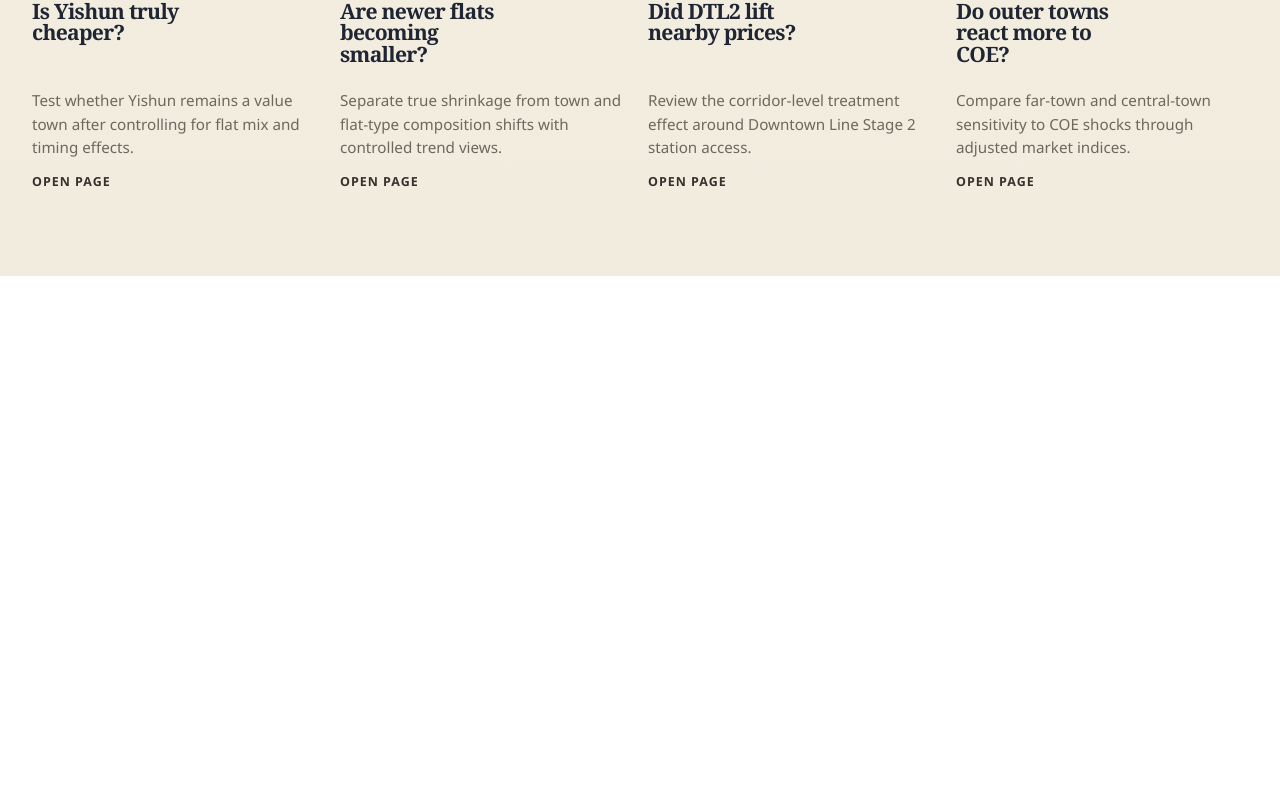
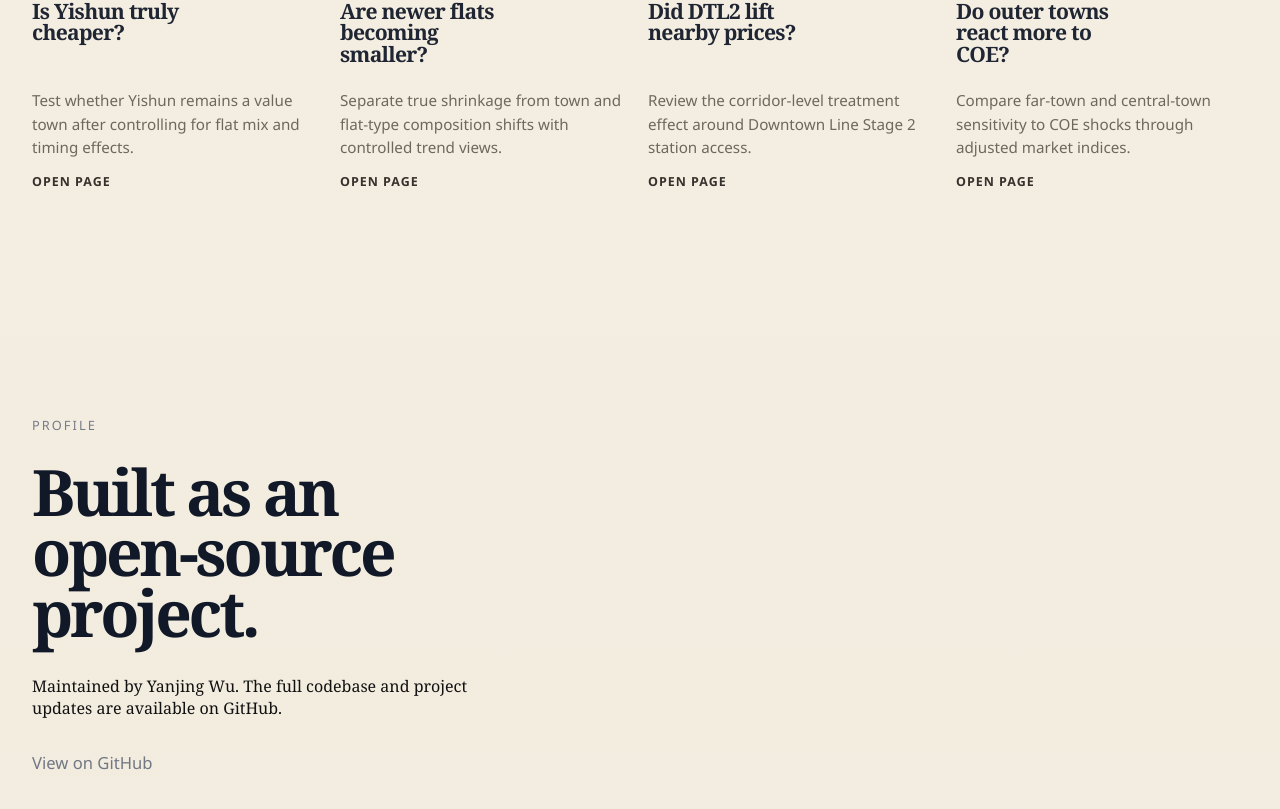
Before and after one commit to sycamore-st/evidence-based-hdb-resale-market-analysis, a Next.js app in the folder apps/web/: page / in a window 1280 px wide. Shown: the part 1491-2300 px from the top of the page. Before the commit the page ends 1767 px from the top, so only its background shows below. Built offline with nearby package versions, Linux system fonts and the light colour scheme.

Commit message:
Add open-source profile section on homepage

```diff
--- a/apps/web/components/home/home-page-shell.tsx
+++ b/apps/web/components/home/home-page-shell.tsx
@@ -11,6 +11,7 @@ export function HomePageShell() {
           <div className="compare-topnav">
             <a href="#landing">Landing</a>
             <a href="#menu">Menu</a>
+            <a href="#profile">Profile</a>
             <Link href="/section1">Section 1</Link>
             <Link href="/section2">Section 2</Link>
             <Link href="/section3">Section 3</Link>
@@ -85,6 +86,25 @@ export function HomePageShell() {
             </div>
           ))}
         </section>
+
+        <section id="profile" className="compare-hero compare-anchor-section">
+          <div className="compare-hero-copy">
+            <p className="compare-kicker">Profile</p>
+            <h1>Built as an open-source project.</h1>
+            <p>
+              Maintained by Yanjing Wu. The full codebase and project updates are available on GitHub.
+            </p>
+            <p>
+              <a
+                href="https://github.com/sycamore-st/evidence-based-hdb-resale-market-analysis"
+                target="_blank"
+                rel="noreferrer"
+              >
+                View on GitHub
+              </a>
+            </p>
+          </div>
+        </section>
       </section>
     </main>
   )
```
